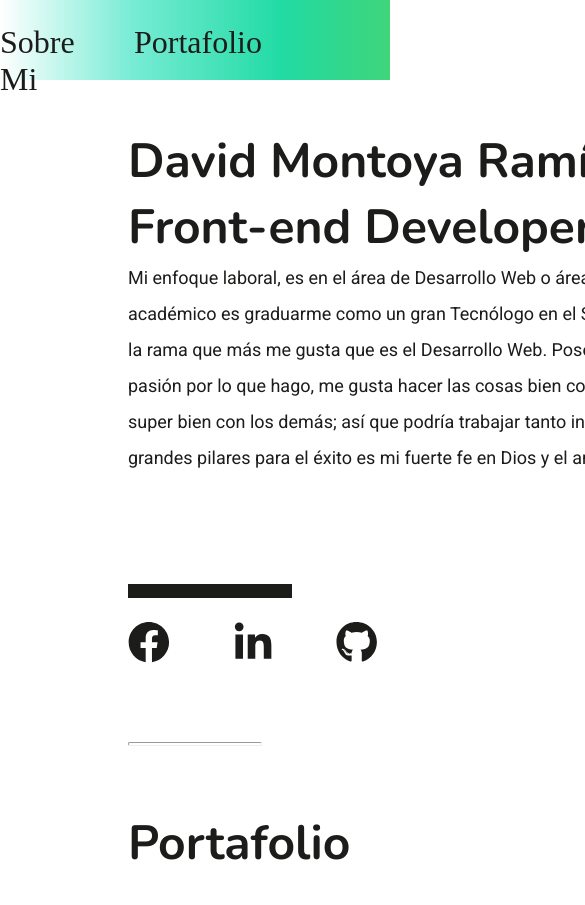
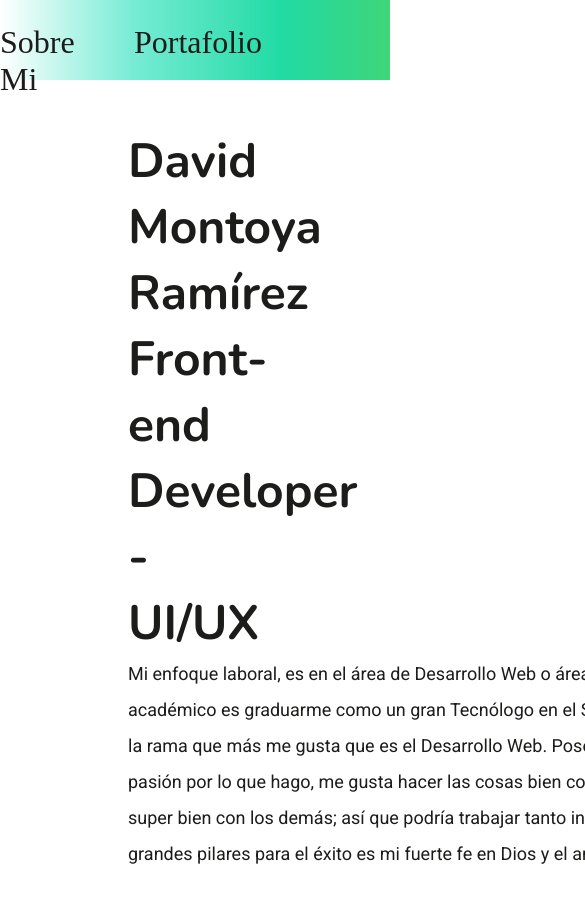
Before and after one commit to Tech-Code1/Portafolio, a plain HTML site: page index.html in a window 390 px wide. Shown: the top 905 px of the page, 585 px wide, since content can reach past the window. Drawn offline with nearby package versions, Linux system fonts and the light colour scheme.

Commit message:
Historia de usuario #9 lista

```diff
--- a/style.css
+++ b/style.css
@@ -15,6 +15,12 @@ body {
   margin-left: 128px;
   margin-right: 128px;
   margin-top: 128px;
+}
+
+@media (max-width: 900px) {
+  .content-section {
+    flex-direction: column;
+  }
 }
 
 .section-about-me {
```
